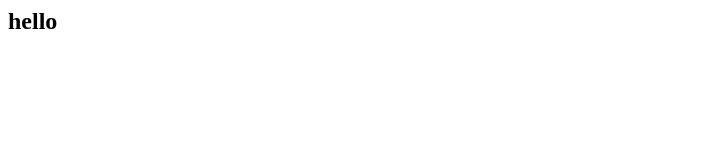
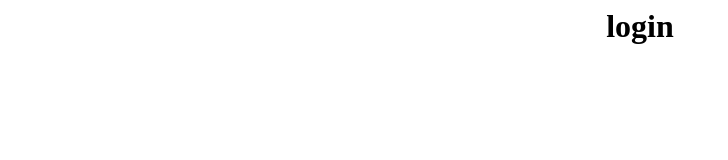
Before and after one commit to sravanthiseereddi/vercel-db, a plain HTML site: page index.html in a window 1280 px wide. Shown: the whole page, without its empty margins (0-728 px from the left). Drawn offline with Linux system fonts and the light colour scheme.

Commit message:
Update index.html

```diff
--- a/index.html
+++ b/index.html
@@ -1,5 +1,7 @@
 <html>
+  <head><title>project</title></head>
   <body>
-    <h2>hello</h2>
+    <center><h1>login</h1></center>
+     <img src=" ">
   </body>
 </html>
```
